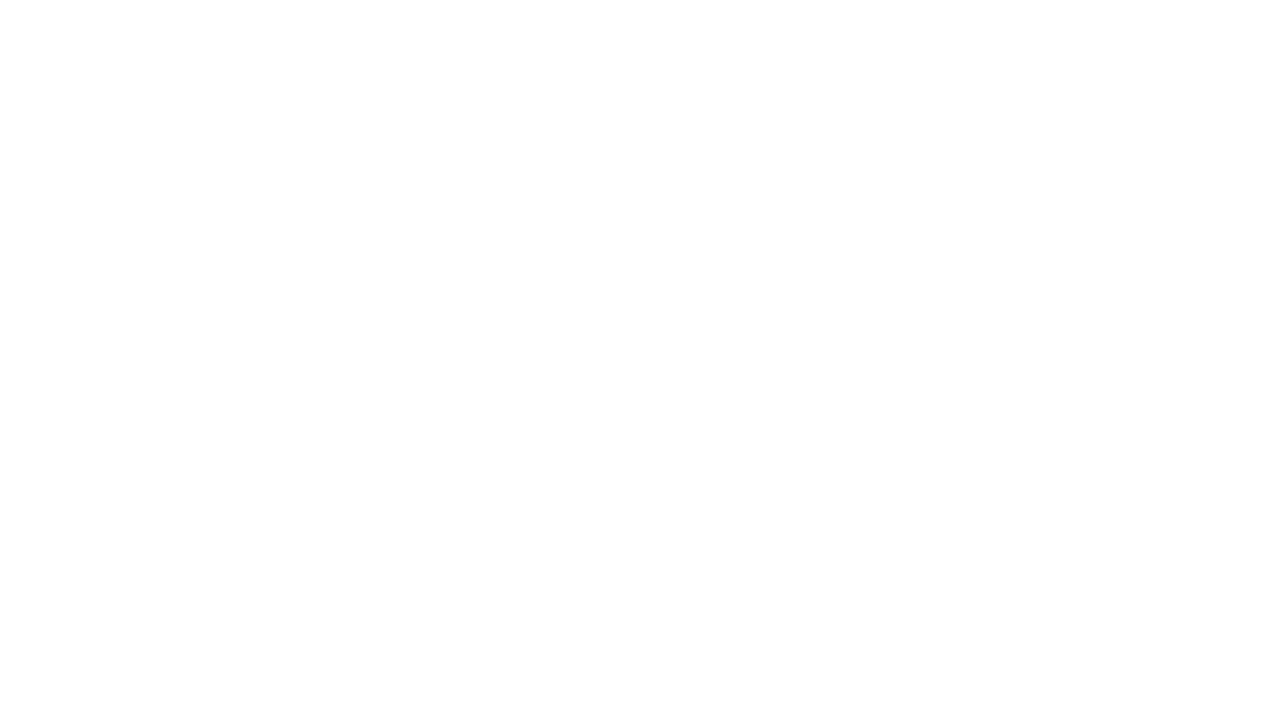
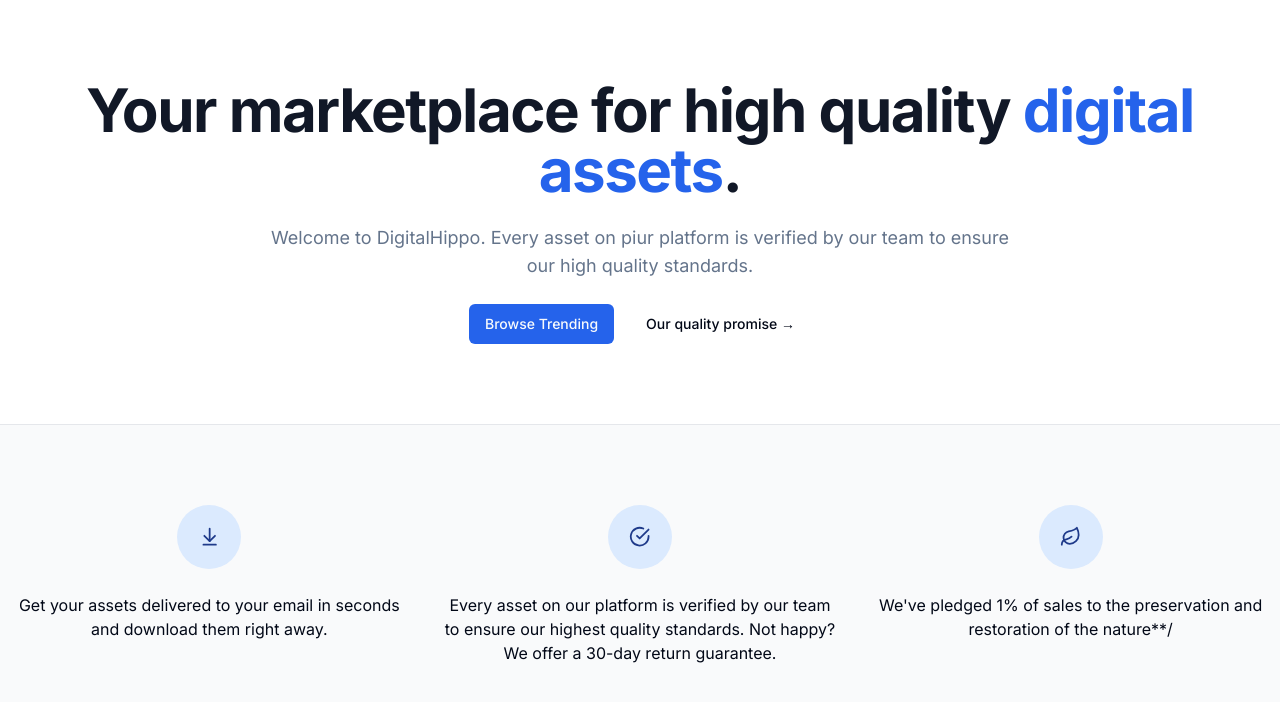
Before and after one commit to medarshanshah/digitalhippo, a Next.js app: page / in a window 1280 px wide. Shown: the top 702 px of the page. Built offline with nearby package versions, Linux system fonts and the light colour scheme.

Commit message:
landing page

```diff
--- a/package.json
+++ b/package.json
@@ -9,6 +9,7 @@
     "lint": "next lint"
   },
   "dependencies": {
+    "@radix-ui/react-slot": "^1.0.2",
     "class-variance-authority": "^0.7.0",
     "clsx": "^2.1.0",
     "lucide-react": "^0.303.0",
--- a/src/app/page.tsx
+++ b/src/app/page.tsx
@@ -1,10 +1,75 @@
 import MaxWidthWrapper from '@/components/MaxWidthWrapper'
+import { Button, buttonVariants } from '@/components/ui/button'
+import { ArrowDownToLine, CheckCircle, Leaf } from 'lucide-react';
 import Image from 'next/image'
+import Link from 'next/link'
+
+const perks = [
+  {
+    name: 'Instant Delivery',
+    Icon: ArrowDownToLine,
+    description: 'Get your assets delivered to your email in seconds and download them right away.'
+  },
+  {
+    name: 'Guaranteed Quality',
+    Icon: CheckCircle,
+    description: 'Every asset on our platform is verified by our team to ensure our highest quality standards. Not happy? We offer a 30-day return guarantee.'
+  },
+  {
+    name: 'For the Planet',
+    Icon: Leaf,
+    description: "We've pledged 1% of sales to the preservation and restoration of the nature**/ "
+  }
+]
 
 export default function Home() {
   return (
-    <MaxWidthWrapper>
-      <div className='py-20 mx-auto text-center flex flex-col items-center max-w-3x'></div>
-    </MaxWidthWrapper>
+    <>
+      <MaxWidthWrapper>
+      <div className='py-20 mx-auto text-center flex flex-col items-center max-w-3x'>
+        <h1 className='text-4xl font-bold tracking-tight text-gray-900 sm:text-6xl'>
+          Your marketplace for high quality{' '}
+          <span className='text-blue-600'>
+            digital assets
+          </span>
+          .
+        </h1>
+        <p className='mt-6 text-lg max-w-prose text-muted-foreground'>
+          Welcome to DigitalHippo.
+          Every asset on piur platform is verified by
+          our team to ensure our high quality standards.
+        </p>
+        <div className='flex flex-col sm:flex-row gap-4 mt-6'>
+          <Link href='/products' className={buttonVariants()}>Browse Trending</Link>
+          <Button variant='ghost'>Our quality promise &rarr;</Button>
+        </div>
+      </div>
+
+      {/* TODO: List products*/}
+
+      </MaxWidthWrapper>
+
+      <section className='border-t border-gray-200 bg-gray-50'>
+        <MaxWidthWrapper className='py-20'>
+          <div className='grid grid-cols-1 gap-y-12 sm:grid-cols-2 sm:gap-x-6 lg:grid-cols-3 lg:gap-x-8 lg:gap-y-0'>
+            {perks.map((perk) => (
+              <div key={perk.name} className='text-center md:flex md:items-start md:text-left lg:block lg:text-center'>
+                <div className='md:flex-shrink-0 flex justify-center'>
+                  <div className='h-16 w-16 flex items-center justify-center rounded-full bg-blue-100 text-blue-900'>
+                    {<perk.Icon className='w-1/3 h-1/3' />}
+                  </div>
+                </div>
+
+                <div className='mt-6 md:ml-4 md:mt-0 lg:ml-0 lg:mt-6'>
+                  {perk.description}
+                </div>
+              </div>
+            ))}
+          </div>
+        </MaxWidthWrapper>
+      </section>
+    </>
+
+
   )
 }
--- /dev/null
+++ b/src/components/ui/button.tsx
@@ -0,0 +1,56 @@
+import * as React from "react"
+import { Slot } from "@radix-ui/react-slot"
+import { cva, type VariantProps } from "class-variance-authority"
+
+import { cn } from "@/lib/utils"
+
+const buttonVariants = cva(
+  "inline-flex items-center justify-center whitespace-nowrap rounded-md text-sm font-medium ring-offset-background transition-colors focus-visible:outline-none focus-visible:ring-2 focus-visible:ring-ring focus-visible:ring-offset-2 disabled:pointer-events-none disabled:opacity-50",
+  {
+    variants: {
+      variant: {
+        default: "bg-primary text-primary-foreground hover:bg-primary/90",
+        destructive:
+          "bg-destructive text-destructive-foreground hover:bg-destructive/90",
+        outline:
+          "border border-input bg-background hover:bg-accent hover:text-accent-foreground",
+        secondary:
+          "bg-secondary text-secondary-foreground hover:bg-secondary/80",
+        ghost: "hover:bg-accent hover:text-accent-foreground",
+        link: "text-primary underline-offset-4 hover:underline",
+      },
+      size: {
+        default: "h-10 px-4 py-2",
+        sm: "h-9 rounded-md px-3",
+        lg: "h-11 rounded-md px-8",
+        icon: "h-10 w-10",
+      },
+    },
+    defaultVariants: {
+      variant: "default",
+      size: "default",
+    },
+  }
+)
+
+export interface ButtonProps
+  extends React.ButtonHTMLAttributes<HTMLButtonElement>,
+    VariantProps<typeof buttonVariants> {
+  asChild?: boolean
+}
+
+const Button = React.forwardRef<HTMLButtonElement, ButtonProps>(
+  ({ className, variant, size, asChild = false, ...props }, ref) => {
+    const Comp = asChild ? Slot : "button"
+    return (
+      <Comp
+        className={cn(buttonVariants({ variant, size, className }))}
+        ref={ref}
+        {...props}
+      />
+    )
+  }
+)
+Button.displayName = "Button"
+
+export { Button, buttonVariants }
```
Also changed, not shown: 1 other file (tests, documents, lock files or other folders).
